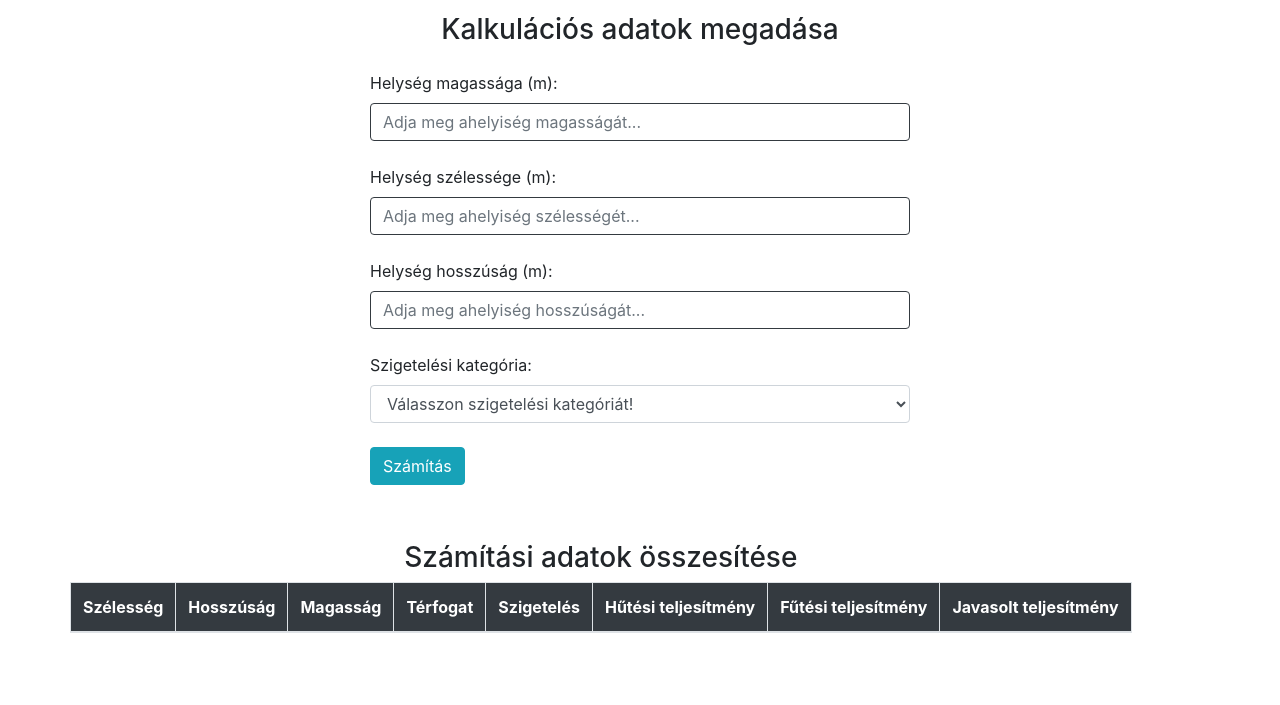
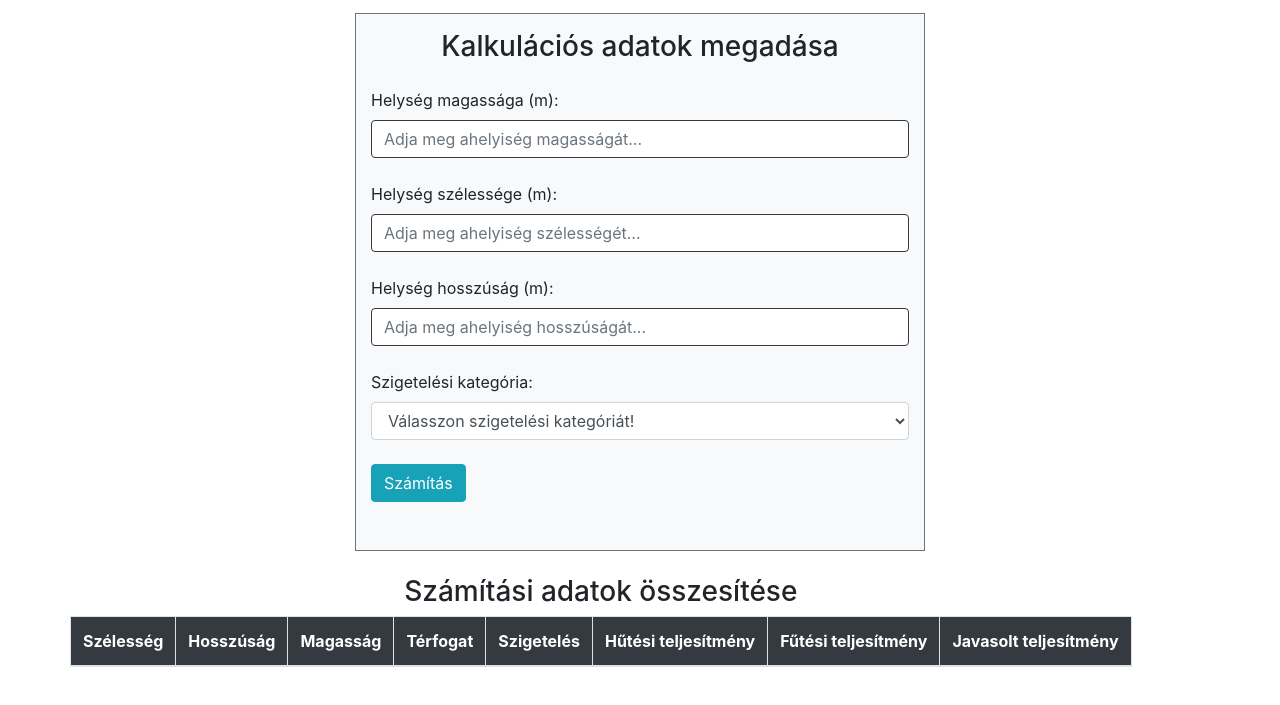
Before and after one commit to belodrepo/13a-2-OOP-klima, a website: page klima.html in a window 1280 px wide. Shown: the part 121-826 px from the top of the page. Drawn offline with Linux system fonts and the light colour scheme.

Commit message:
Kliens űrlap formázása

```diff
--- a/klima.html
+++ b/klima.html
@@ -24,7 +24,7 @@
     <div class="container">
         <div class="row">
             <div class="col-md-3"></div>
-            <div class="col-md-6">
+            <div class="col-md-6 border border-secondary bg-light my-3">
                 <h3 class="text-center my-3">Kalkulációs adatok megadása</h3>
                 <form action="">
                     <div class="form-group my-4">
```
